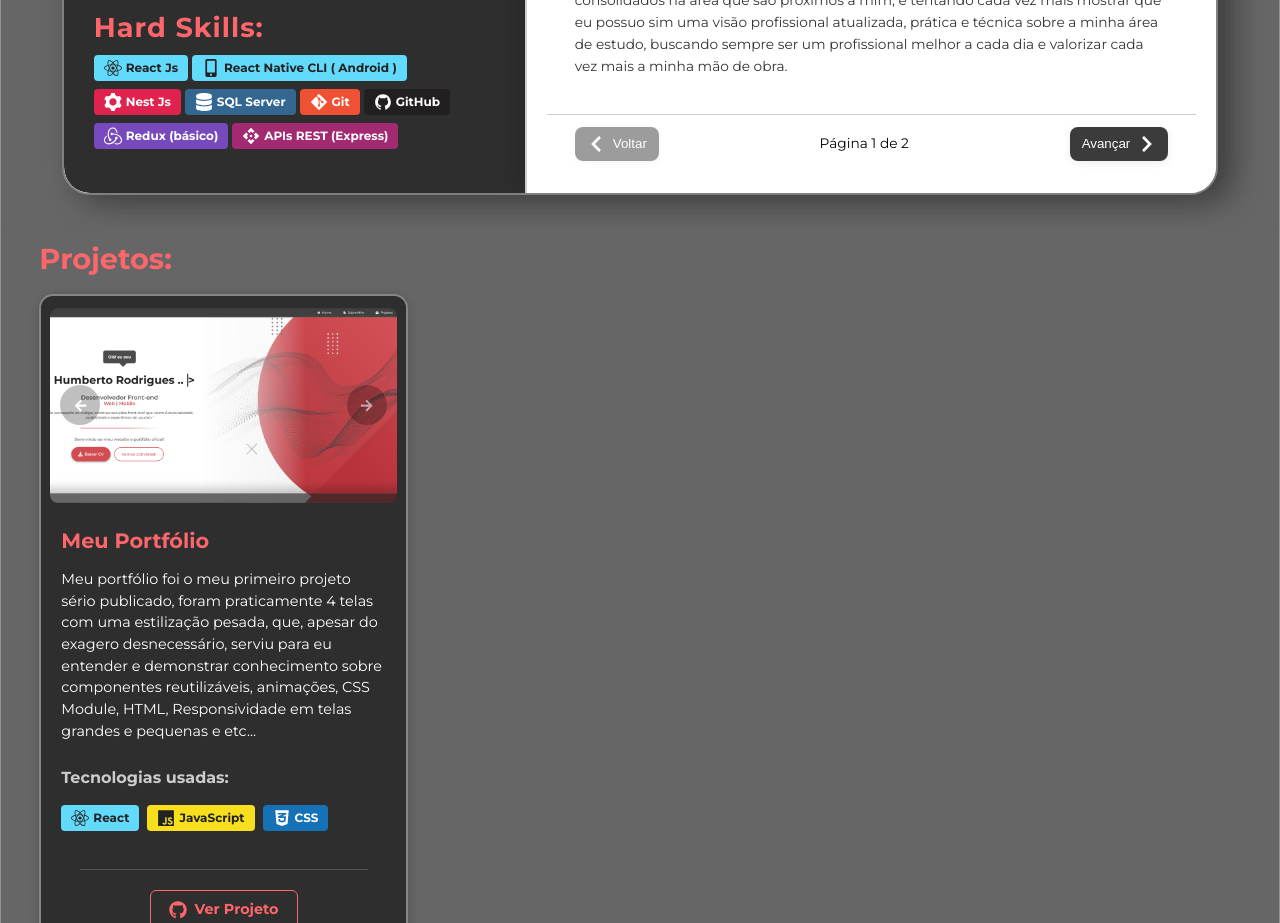
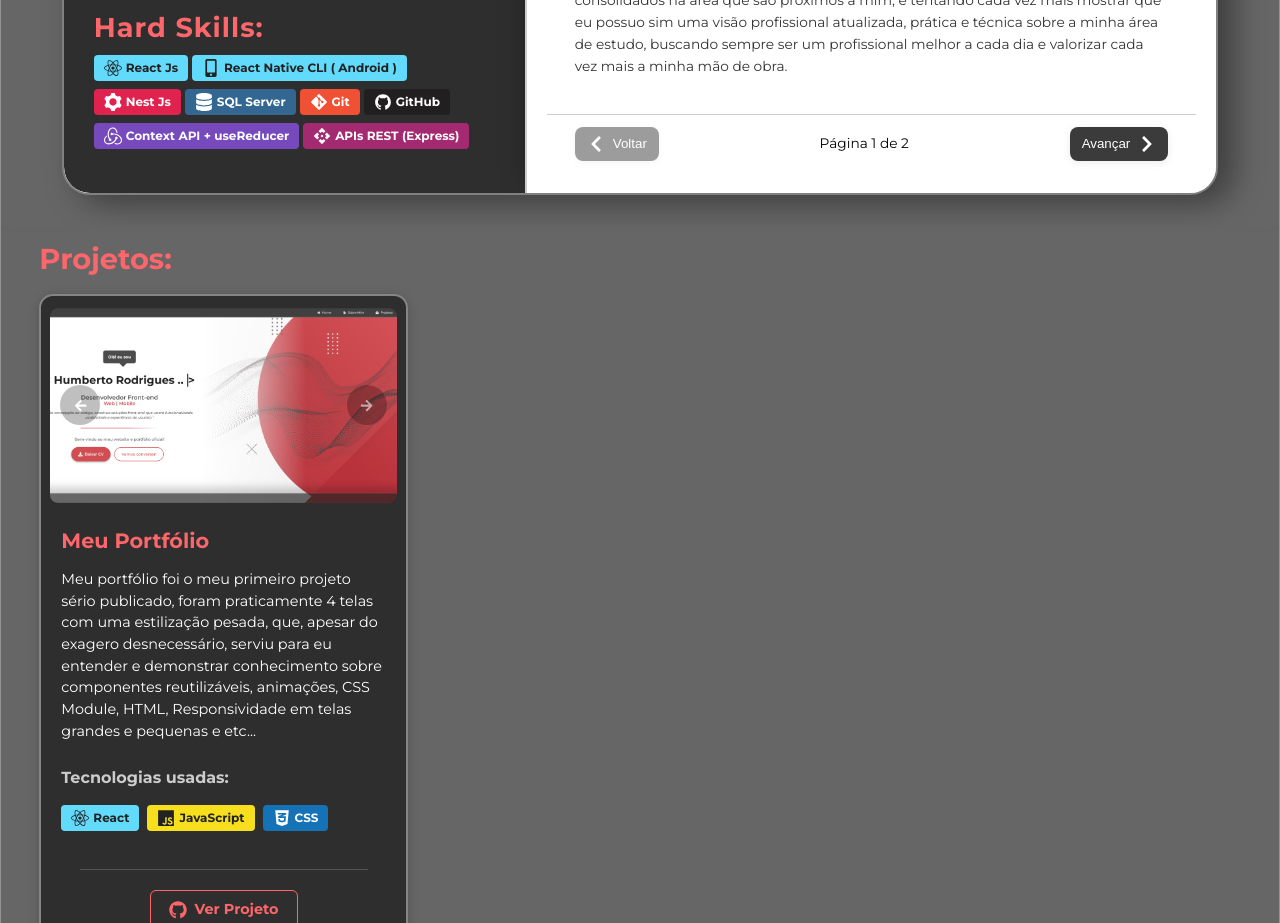
Before and after one commit to Betxrr/Portfolio-Humberto, a React (Vite) app in the folder Front-end/: page / in a window 1280 px wide. Shown: the part 1360-2283 px from the top of the page. Built offline with nearby package versions, Linux system fonts and the light colour scheme; a web font is replaced by a local one.

Commit message:
fix(skilltag): update Redux icon and label to Context API + useReducer

```diff
--- a/Front-end/src/components/UI/Tags/SkillTag.jsx
+++ b/Front-end/src/components/UI/Tags/SkillTag.jsx
@@ -5,6 +5,7 @@ import { FaReact, FaJs, FaCss3Alt, FaDatabase, FaGitAlt, FaMobileAlt, FaGithub }
 import { SiRedux, SiNestjs } from 'react-icons/si';
 import { MdApi } from "react-icons/md";
 import { ImCog } from "react-icons/im";
+import { VscSymbolEvent } from 'react-icons/vsc';
 
 const iconMap = {
   react: FaReact,
@@ -15,7 +16,7 @@ const iconMap = {
   git: FaGitAlt,
   github: FaGithub,
   api: MdApi,
-  redux: SiRedux,
+  redux: VscSymbolEvent,
   nestjs: SiNestjs,
 };
 
--- a/Front-end/src/components/sections/Resume.jsx
+++ b/Front-end/src/components/sections/Resume.jsx
@@ -90,7 +90,7 @@ export default function Resume() {
                       GitHub
                     </SkillTag>
                     <SkillTag icon={SiRedux} color="redux">
-                      Redux (básico)
+                      Context API + useReducer
                     </SkillTag>
                     <SkillTag icon={MdApi} color="api">
                       APIs REST (Express)
```
